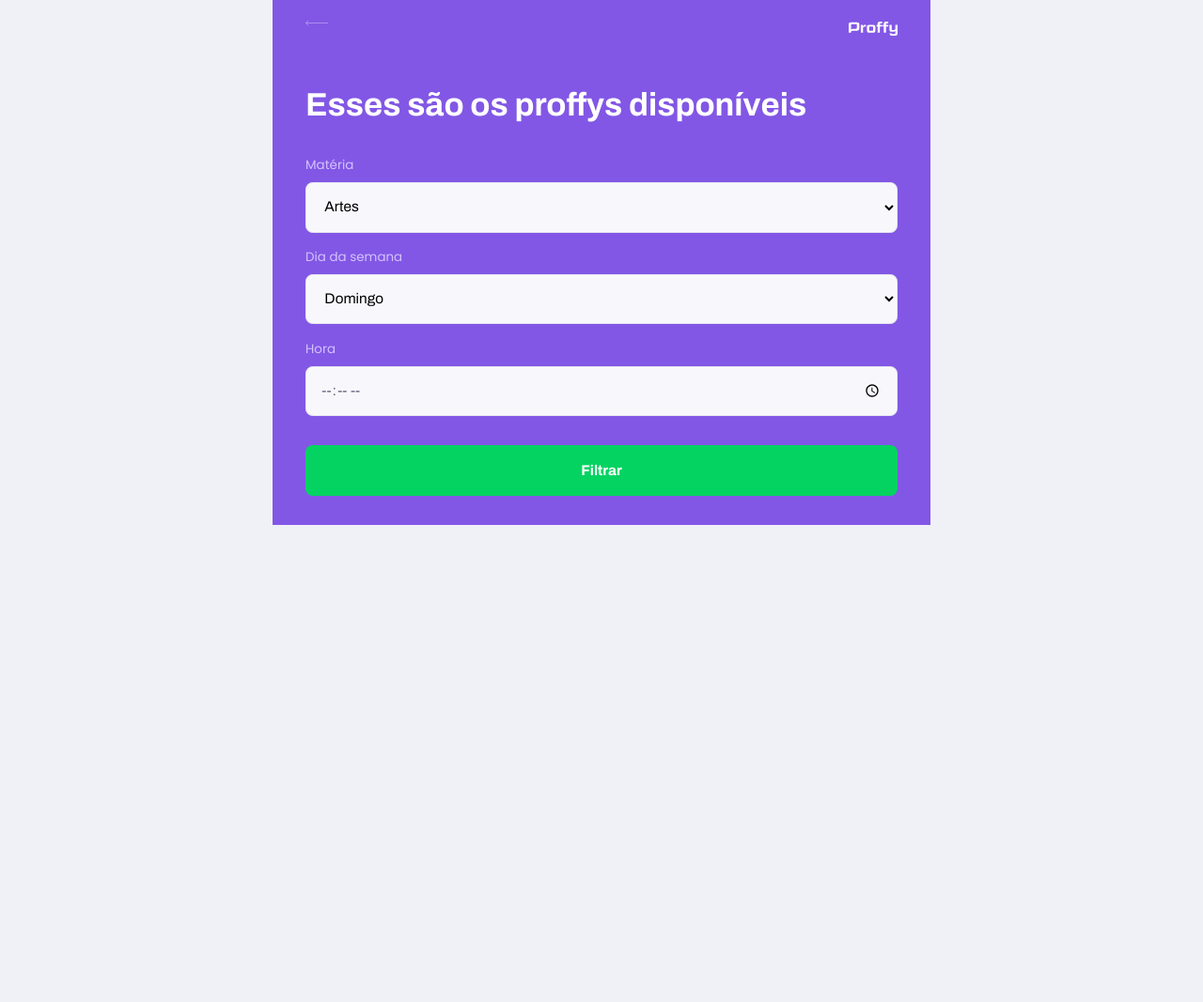
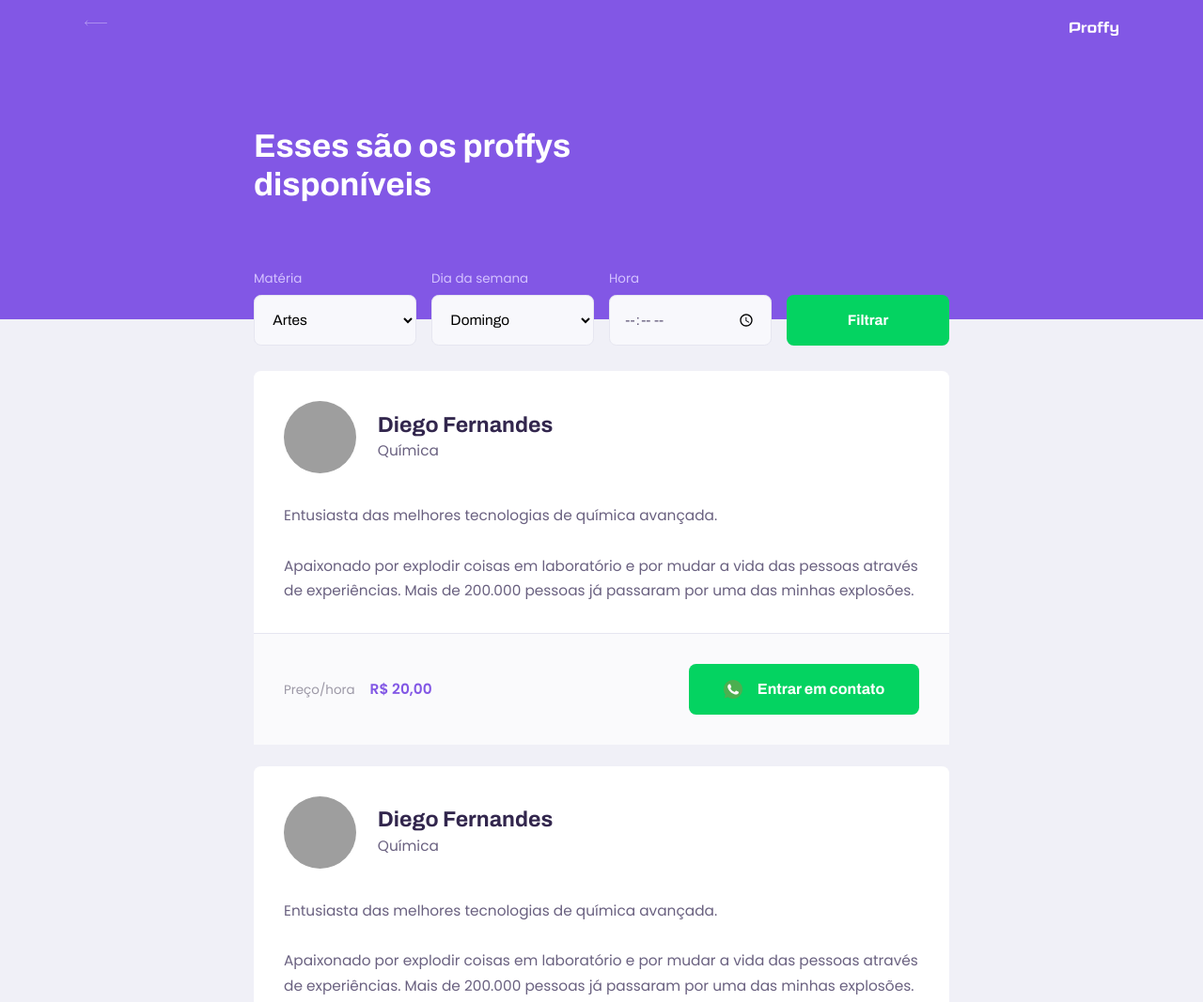
Before and after one commit to jpm4rtinss/ProffyRocketseat, a plain HTML site: page study.html in a window 1280 px wide. Shown: the top 1067 px of the page at 94% size. Before the commit the page ends 800 px from the top, so only its background shows below. Drawn offline with Linux system fonts and the light colour scheme; grey boxes are pictures that could not be loaded.

Commit message:
styles page study

```diff
--- a/study.html
+++ b/study.html
@@ -11,7 +11,7 @@
 </head>
 <body id="pagestudy">
     <div id="container">
-   <header class="page-header">
+     <header class="page-header">
 
     <div class="top-bar-container">
        <a href="/">
@@ -61,7 +61,53 @@
            <button type="submit">Filtrar</button>
        </form>
      </div>
-   </header>
+     </header>
+     <main>
+      <article class="teacher-item">
+        <header>
+            <img
+                src="https://avatars2.githubusercontent.com/u/2254731?s=460&amp;u=0ba16a79456c2f250e7579cb388fa18c5c2d7d65&amp;v=4"
+                alt="Diego Fernandes">
+            <div>
+                <strong>Diego Fernandes</strong>
+                <span>Química</span>
+            </div>
+        </header>
+
+        <p>Entusiasta das melhores tecnologias de química avançada.<br><br>Apaixonado por explodir coisas em laboratório e por mudar a vida das pessoas através de experiências. Mais de 200.000 pessoas já passaram por uma das minhas explosões.</p>
+
+        <footer>
+            <p>Preço/hora<strong>R$ 20,00</strong>
+            </p>
+            <button type="button">
+                <img src="images/icons/whatsapp.svg" alt="Whatsapp">Entrar em contato
+            </button>
+        </footer>
+      </article>
+
+      <article class="teacher-item">
+        <header>
+            <img
+                src="https://avatars2.githubusercontent.com/u/2254731?s=460&amp;u=0ba16a79456c2f250e7579cb388fa18c5c2d7d65&amp;v=4"
+                alt="Diego Fernandes">
+            <div>
+                <strong>Diego Fernandes</strong>
+                <span>Química</span>
+            </div>
+        </header>
+
+        <p>Entusiasta das melhores tecnologias de química avançada.<br><br>Apaixonado por explodir coisas em laboratório e por mudar a vida das pessoas através de experiências. Mais de 200.000 pessoas já passaram por uma das minhas explosões.</p>
+
+        <footer>
+            <p>Preço/hora<strong>R$ 20,00</strong>
+            </p>
+            <button type="button">
+                <img src="images/icons/whatsapp.svg" alt="Whatsapp">Entrar em contato
+            </button>
+        </footer>
+      </article>
+     </main>
+
     </div>
 
 </body>
--- a/styles/pages/page-study.css
+++ b/styles/pages/page-study.css
@@ -32,6 +32,7 @@
   .page-header .header-content{
    width: 90%;
    margin: 3.2rem auto;
+   position: relative;
    }
       .page-header .header-content strong{
       font: 700 3.6rem Archivo;
@@ -67,11 +68,14 @@
    }#search-teachers button:hover{
    background-color: var(--color-secondary-dark);
    }
-
+.input-block{
+position: relative;
+}
   .select-block label,.input-block label{
   font-size: 1.4rem;
   color: var(--color-text-complement);
   }
+
   .select-block select, .input-block input{
   width: 100%;
   height: 5.6rem;
@@ -83,3 +87,156 @@
   padding: 0 1.6rem;
   font: 1.6rem Archivo;
   }
+
+.input-block:focus-within::after{
+content: "";
+width: calc(100% - 3.2rem);
+height: 2px;
+background: var(--color-primary-light);
+
+position: absolute;
+left: 1.6rem;
+bottom: 0px;
+}
+#pagestudy main{
+margin: 3.2rem  auto;
+width: 90%;
+}
+.teacher-item{
+background-color: var(--color-box-base);
+border: 1px solid var(--color-line-whíte);
+border-radius: .8rem;
+margin-top: 2.4rem;
+}
+   .teacher-item header{
+   padding: 3.2rem 2rem;
+   display: flex;
+   align-items: center;
+   }
+     .teacher-item header img{
+     width: 8rem;
+     height: 8rem;
+     border-radius: 50%;
+     }
+     .teacher-item header div{
+     margin-left: 2.4rem;
+     }
+         .teacher-item header div strong{
+         font: 700 2.4rem Archivo;
+         display: block;
+         color: var(--color-text-title);
+         }
+
+         .teacher-item header div span{
+         font-size: 1.6rem;
+         display: block;
+         margin-top: .4rem;
+         }
+
+   .teacher-item > p{
+   padding: 0 2rem;
+   font-size: 1.6rem;
+   line-height: 2.8rem;
+   }
+   .teacher-item footer{
+   padding: 3.2rem 2rem;
+   margin-top: 3.2rem;
+   border-top: 1px solid var(--color-line-in-white);
+
+   background-color: var(--color-box-footer);
+
+   display: flex;
+   align-items: center;
+   justify-content: space-between
+   }
+      .teacher-item footer p{
+      font-size: 1.4rem;
+      line-height: 2.4rem;
+      color: var(--color-text-complement);
+      }
+         .teacher-item footer p strong{
+         font-size: 1.6rem;
+         color: var(--color-primary);
+         display: block;
+         }
+   .teacher-item footer button{
+   width: 20rem;
+   height: 5.6rem;
+   background: var(--color-secondary);
+   color: var(--color-button-text);
+   border: 0;
+   border-radius: .8rem;
+   cursor: pointer;
+   font: 700 1.4rem Archivo;
+
+   display: flex;
+   align-items: center;
+   justify-content: space-evenly;
+
+   text-decoration: none;
+
+   transition: background 0.2s;
+   margin-left: 1.6rem;
+   }.teacher-item footer button:hover{
+   background: var(--color-secondary-dark);
+   }
+@media (min-width: 700px){
+  #pagestudy #container{
+  max-width: 100vw;
+  }
+  .page-header{
+  height: 340px;
+  }
+  .page-header .top-bar-container{
+  max-width: 1100px;
+  }
+  .page-header .header-content{
+  max-width: 740px;
+  flex: 1 1;
+  padding-bottom: 48px;
+  display: flex;
+  flex-direction: column;
+  justify-content: center;
+  margin: 0 auto;
+  }
+  .page-header .header-content strong{
+  max-width: 350px;
+  }
+
+
+  .teacher-item header, .teacher-item footer{
+  padding: 32px;
+  }
+    .teacher-item > p{
+    padding: 0 32px;
+    }
+    .teacher-item footer p strong{
+     display: initial;
+     margin-left: 16px;
+     }
+
+
+  #search-teachers{
+  display: grid;
+  grid-template-columns: repeat(4, 1fr);
+  gap: 16px;
+  position: absolute;
+  bottom: -28px;
+  }
+     #search-teachers .select-block{
+     margin-bottom: 0;
+     }
+  #pagestudy main{
+  padding: 32px 0;
+  max-width: 740px;
+  margin: 0 auto;
+  }
+  .teacher-item footer button{
+  width: 245px;
+  font-size: 16px;
+  justify-content: center;
+  }
+
+  .teacher-item footer button img{
+   margin-right: 16px;
+}
```
Lines whose indentation alone changed are shown as unchanged.
